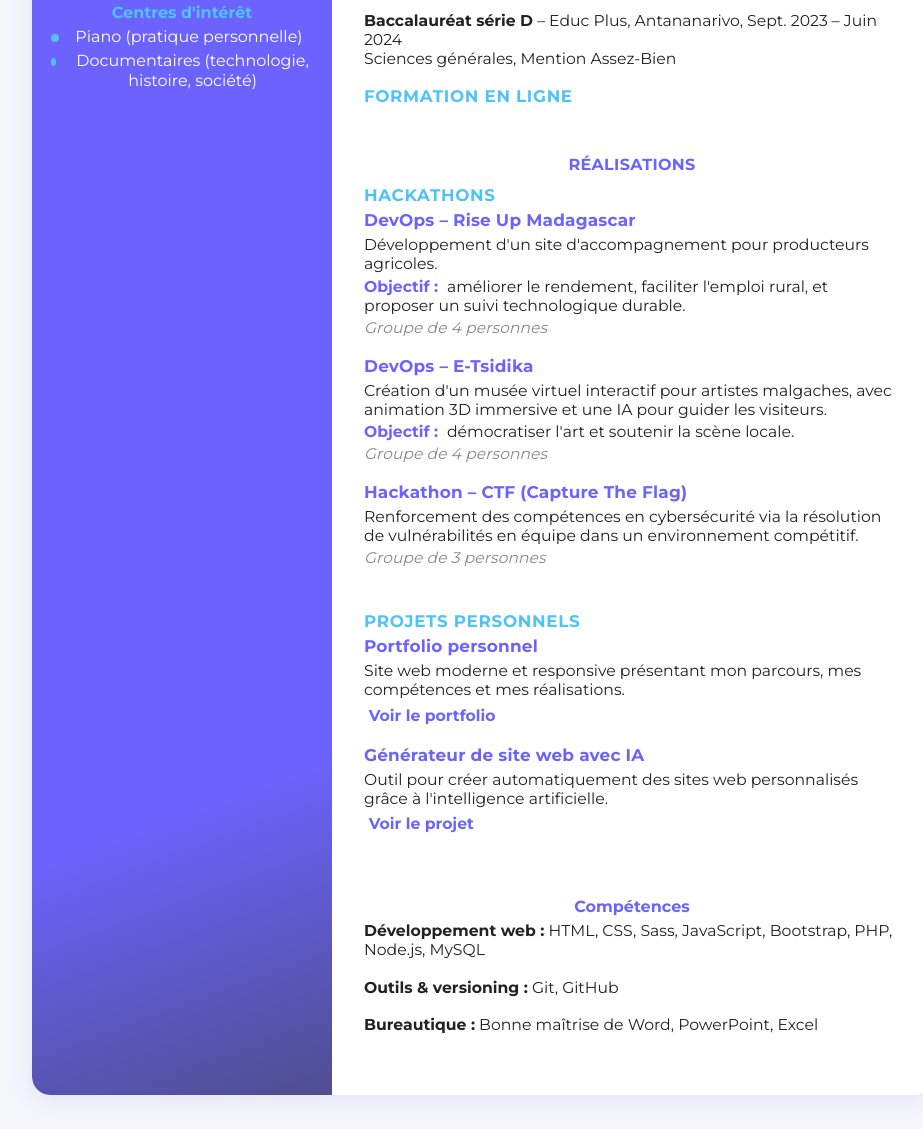
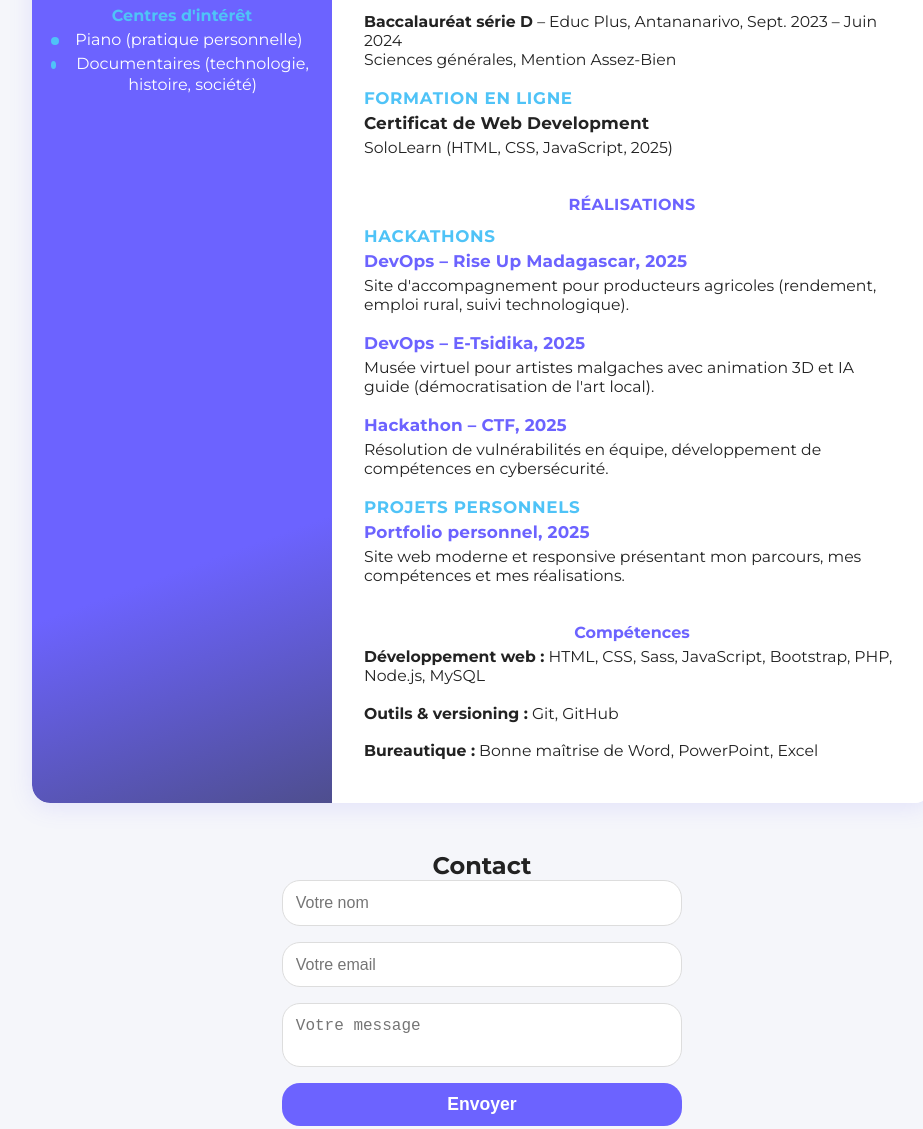
Before and after one commit to deborahanjavidy/portfolio, a plain HTML site: page index.html in a window 1280 px wide. Shown: the part 1590-2719 px from the top of the page, without its empty margins (158-1081 px from the left). Drawn offline with nearby package versions, Linux system fonts and the light colour scheme.

Commit message:
hachtathon

```diff
--- a/index.html
+++ b/index.html
@@ -163,7 +163,9 @@
               </ul>
               <div class="cv2-mini-section">
                 <span class="cv2-soustitre">Formation en ligne</span>
-                <!-- Ajoute ici tes formations/certifications en ligne -->
+                <ul class="cv2-list-points">
+                  <li><strong style="color:#232323; font-weight:700;">Certificat de Web Development</strong> SoloLearn (HTML, CSS, JavaScript, 2025)</li>
+                </ul>
               </div>
             </div>
             <div class="cv2-section">
@@ -171,35 +173,16 @@
               <div class="cv2-mini-section">
                 <span class="cv2-soustitre">Hackathons</span>
                 <ul class="cv2-list-points">
-                  <li>
-                    <div><strong>DevOps – Rise Up Madagascar</strong></div>
-                    <div>Développement d'un site d'accompagnement pour producteurs agricoles.</div>
-                    <div><span class="cv2-objectif">Objectif :</span> améliorer le rendement, faciliter l'emploi rural, et proposer un suivi technologique durable.</div>
-                    <div class="cv2-groupe">Groupe de 4 personnes</div>
-                  </li>
-                  <li>
-                    <div><strong>DevOps – E-Tsidika</strong></div>
-                    <div>Création d'un musée virtuel interactif pour artistes malgaches, avec animation 3D immersive et une IA pour guider les visiteurs.</div>
-                    <div><span class="cv2-objectif">Objectif :</span> démocratiser l'art et soutenir la scène locale.</div>
-                    <div class="cv2-groupe">Groupe de 4 personnes</div>
-                  </li>
-                  <li>
-                    <div><strong>Hackathon – CTF (Capture The Flag)</strong></div>
-                    <div>Renforcement des compétences en cybersécurité via la résolution de vulnérabilités en équipe dans un environnement compétitif.</div>
-                    <div class="cv2-groupe">Groupe de 3 personnes</div>
-                  </li>
+                  <li><strong>DevOps – Rise Up Madagascar, 2025</strong> Site d'accompagnement pour producteurs agricoles (rendement, emploi rural, suivi technologique).</li>
+                  <li><strong>DevOps – E-Tsidika, 2025</strong> Musée virtuel pour artistes malgaches avec animation 3D et IA guide (démocratisation de l'art local).</li>
+                  <li><strong>Hackathon – CTF, 2025</strong> Résolution de vulnérabilités en équipe, développement de compétences en cybersécurité.</li>
                 </ul>
               </div>
               <div class="cv2-mini-section">
                 <span class="cv2-soustitre">Projets personnels</span>
                 <ul class="cv2-list-points">
                   <li>
-                    <strong>Portfolio personnel</strong> Site web moderne et responsive présentant mon parcours, mes compétences et mes réalisations.<br>
-                    <a href="http://exemple.com/portfolio" target="_blank" rel="noopener" class="cv2-projet-lien">Voir le portfolio</a>
-                  </li>
-                  <li>
-                    <strong>Générateur de site web avec IA</strong> Outil pour créer automatiquement des sites web personnalisés grâce à l'intelligence artificielle.<br>
-                    <a href="http://exemple.com/ai-site-generator" target="_blank" rel="noopener" class="cv2-projet-lien">Voir le projet</a>
+                    <strong>Portfolio personnel, 2025</strong> Site web moderne et responsive présentant mon parcours, mes compétences et mes réalisations.
                   </li>
                 </ul>
               </div>
--- a/style.css
+++ b/style.css
@@ -1284,8 +1284,10 @@ body.dark .icon-sun {
   text-align: center;
 }
 .cv2-section {
-  margin-bottom: 1.1em;
-  width: 100%;
+  margin-bottom: 1.2em;
+}
+.cv2-section:last-child {
+  margin-bottom: 0;
 }
 .cv2-section h4 {
   font-size: 1em;
@@ -1557,10 +1559,10 @@ body.dark .icon-sun {
   font-weight: 400;
 }
 .cv2-mini-section {
-  margin-bottom: 1.1em;
-  padding-bottom: 0.5em;
-  padding-left: 0;
-  border-left: none !important;
+  margin-bottom: 1.2em;
+}
+.cv2-mini-section:last-child {
+  margin-bottom: 0;
 }
 .cv2-mini-section strong {
   display: block;
```
